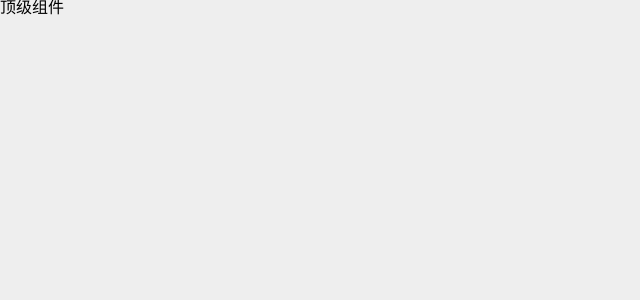
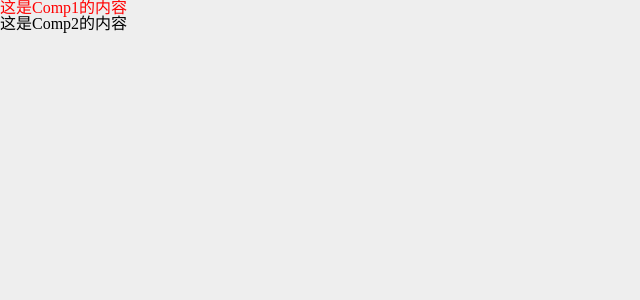
Before and after one commit to zjy4fun/react-admin-bilibili, a React (Vite) app: page / in a window 1280 px wide. Shown: the top 300 px of the page, without its empty margins (0-640 px from the left). Built offline with nearby package versions, Linux system fonts and the light colour scheme.

Commit message:
feat: scss module import

```diff
--- a/src/App.tsx
+++ b/src/App.tsx
@@ -1,7 +1,10 @@
+import Comp1 from "./components/Comp1"
+import Comp2 from "./components/Comp2"
 function App() {
   return (
     <div className="App">
-      <h1>顶级组件</h1>
+      <Comp1 />
+      <Comp2 />
     </div>
   )
 }
--- /dev/null
+++ b/src/components/Comp1/comp1.module.scss
@@ -0,0 +1,3 @@
+.box {
+    color: red;
+}
--- /dev/null
+++ b/src/components/Comp1/index.tsx
@@ -0,0 +1,13 @@
+// import "./comp1.scss"
+
+//scss模块化引入
+import styles from "./comp1.module.scss"
+
+function Comp() {
+    return(
+        <div className={styles.box}>
+            <p>这是Comp1的内容</p>
+        </div>
+    )
+}
+export default Comp
--- /dev/null
+++ b/src/components/Comp2/index.tsx
@@ -0,0 +1,8 @@
+function Comp() {
+    return(
+        <div className="box">
+            <p>这是Comp2的内容</p>
+        </div>
+    )
+}
+export default Comp
```
